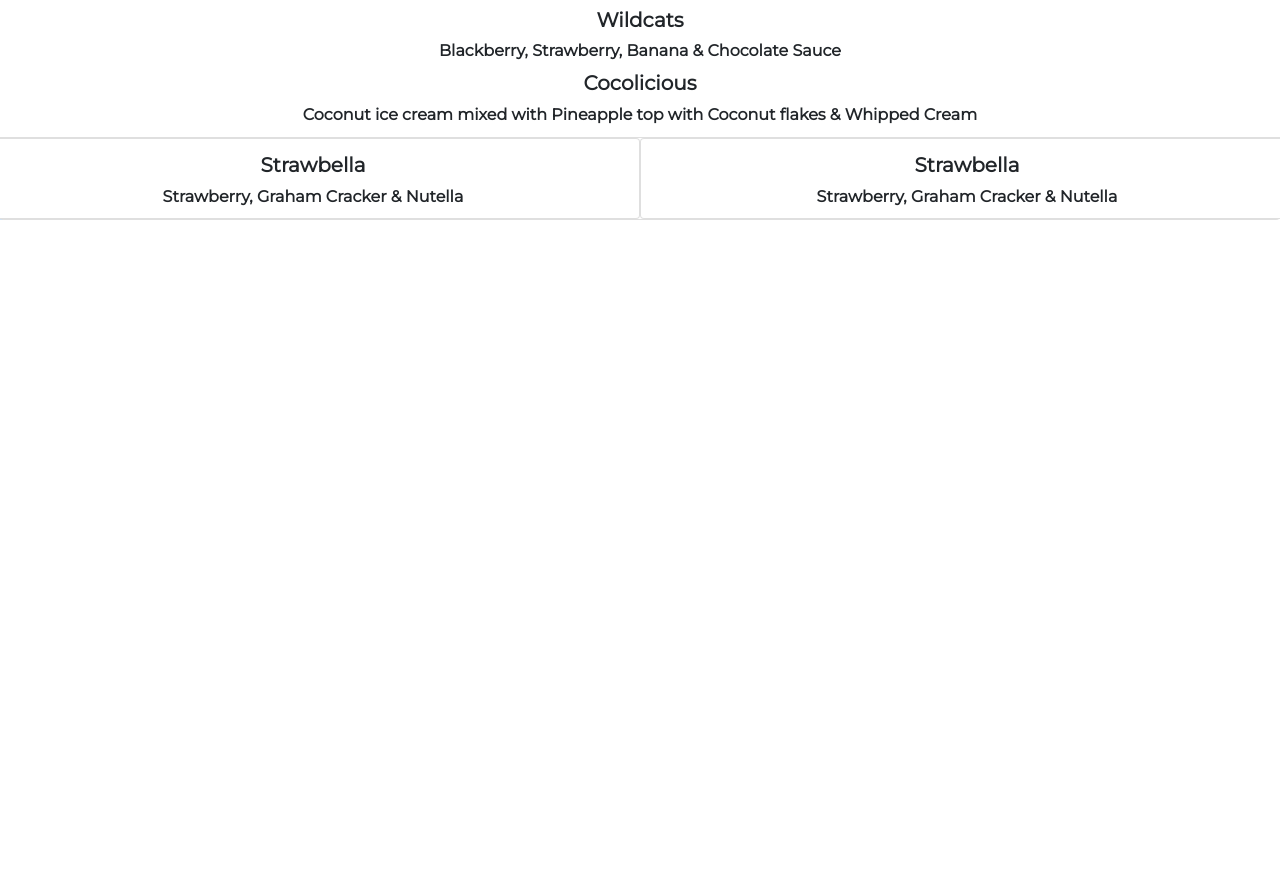
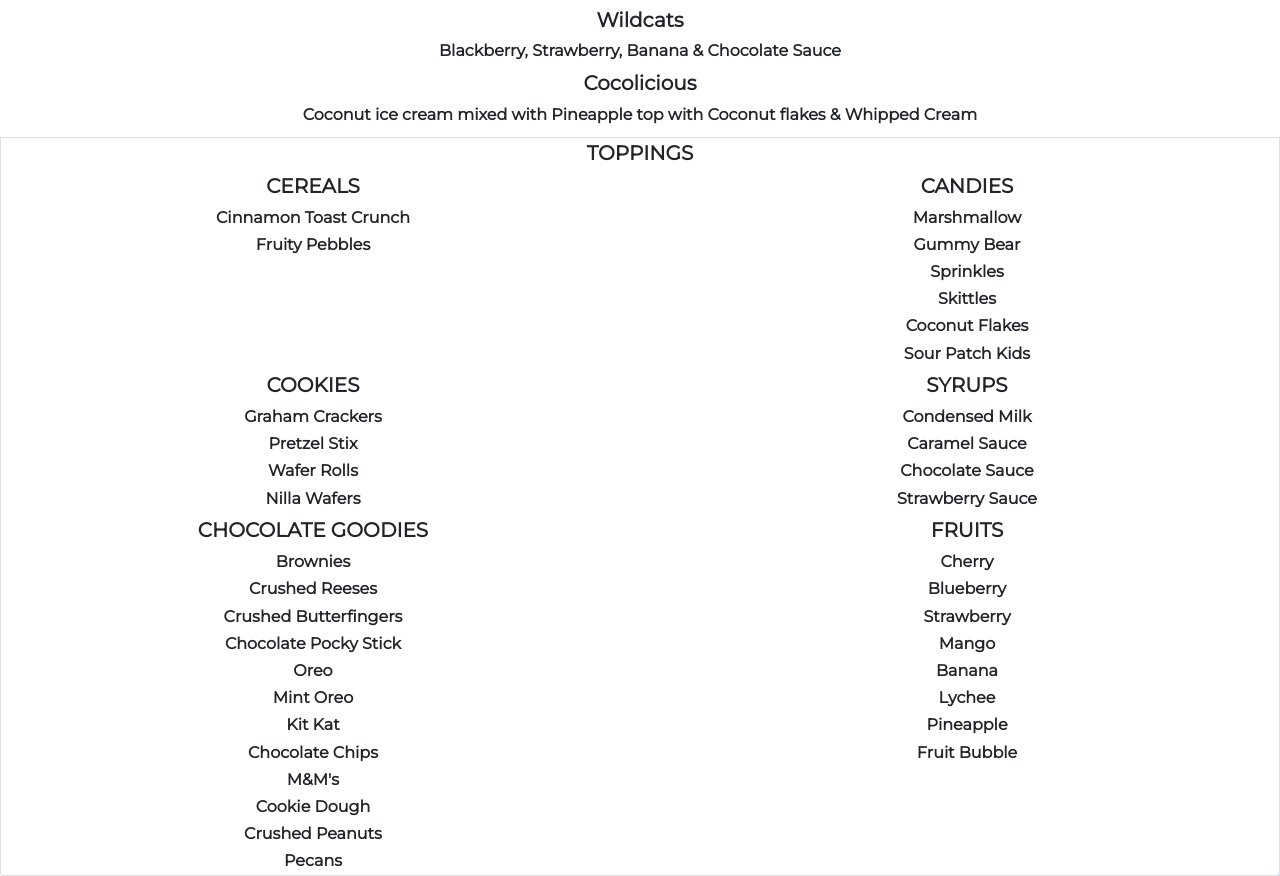
Before and after one commit to Dewinurdin/icy-blue, a React (Create React App) app: page / in a window 1280 px wide. Shown: the part 2040-2916 px from the top of the page. Before the commit the page ends 2260 px from the top, so only its background shows below. Built offline with nearby package versions, Linux system fonts and the light colour scheme.

Commit message:
added toppings

```diff
--- a/src/pages/IceMenu.js
+++ b/src/pages/IceMenu.js
@@ -61,19 +61,71 @@ const IceMenu = () => (
 
           </Card>
         </Col>
+        <Col xs={12}>
+          <div className="menu-title montserrat center">TOPPINGS</div>
+        </Col>
 
         <Col xs={6}>
-          <Card>
-          <Card.Body className="menu-title montserrat center">Strawbella</Card.Body>
-            <Card.Body className="menu-description montserrat center">Strawberry, Graham Cracker & Nutella</Card.Body>
-          </Card>
+          <Card.Body className="menu-title montserrat center">CEREALS</Card.Body>
+          <Card.Body className="menu-description montserrat center">Cinnamon Toast Crunch</Card.Body>
+          <Card.Body className="menu-description montserrat center">Fruity Pebbles</Card.Body>
+        </Col>
+
+        <Col xs={6}>
+          <Card.Body className="menu-title montserrat center">CANDIES</Card.Body>
+          <Card.Body className="menu-description montserrat center">Marshmallow</Card.Body>
+          <Card.Body className="menu-description montserrat center">Gummy Bear</Card.Body>
+          <Card.Body className="menu-description montserrat center">Sprinkles</Card.Body>
+          <Card.Body className="menu-description montserrat center">Skittles</Card.Body>
+          <Card.Body className="menu-description montserrat center">Coconut Flakes</Card.Body>
+          <Card.Body className="menu-description montserrat center">Sour Patch Kids</Card.Body>
+
         </Col>
         <Col xs={6}>
-          <Card>
-          <Card.Body className="menu-title montserrat center">Strawbella</Card.Body>
-            <Card.Body className="menu-description montserrat center">Strawberry, Graham Cracker & Nutella</Card.Body>
-          </Card>
+          <Card.Body className="menu-title montserrat center">COOKIES</Card.Body>
+          <Card.Body className="menu-description montserrat center">Graham Crackers</Card.Body>
+          <Card.Body className="menu-description montserrat center">Pretzel Stix</Card.Body>
+          <Card.Body className="menu-description montserrat center">Wafer Rolls</Card.Body>
+          <Card.Body className="menu-description montserrat center">Nilla Wafers</Card.Body>
         </Col>
+        <Col xs={6}>
+          <Card.Body className="menu-title montserrat center">SYRUPS</Card.Body>
+          <Card.Body className="menu-description montserrat center">Condensed Milk</Card.Body>
+          <Card.Body className="menu-description montserrat center">Caramel Sauce</Card.Body>
+          <Card.Body className="menu-description montserrat center">Chocolate Sauce</Card.Body>
+          <Card.Body className="menu-description montserrat center">Strawberry Sauce</Card.Body>
+        </Col>
+
+
+        <Col xs={6}>
+          <Card.Body className="menu-title montserrat center">CHOCOLATE GOODIES</Card.Body>
+          <Card.Body className="menu-description montserrat center">Brownies</Card.Body>
+          <Card.Body className="menu-description montserrat center">Crushed Reeses</Card.Body>
+          <Card.Body className="menu-description montserrat center">Crushed Butterfingers</Card.Body>
+          <Card.Body className="menu-description montserrat center">Chocolate Pocky Stick</Card.Body>
+          <Card.Body className="menu-description montserrat center">Oreo </Card.Body>
+          <Card.Body className="menu-description montserrat center">Mint Oreo </Card.Body>
+          <Card.Body className="menu-description montserrat center">Kit Kat </Card.Body>
+          <Card.Body className="menu-description montserrat center">Chocolate Chips </Card.Body>
+          <Card.Body className="menu-description montserrat center">M&M's </Card.Body>
+          <Card.Body className="menu-description montserrat center">Cookie Dough </Card.Body>
+          <Card.Body className="menu-description montserrat center">Crushed Peanuts </Card.Body>
+          <Card.Body className="menu-description montserrat center">Pecans</Card.Body>
+        </Col>
+        <Col xs={6}>
+          <Card.Body className="menu-title montserrat center">FRUITS</Card.Body>
+            <Card.Body className="menu-description montserrat center">Cherry</Card.Body>
+            <Card.Body className="menu-description montserrat center">Blueberry</Card.Body>
+            <Card.Body className="menu-description montserrat center">Strawberry</Card.Body>
+            <Card.Body className="menu-description montserrat center">Mango</Card.Body>
+            <Card.Body className="menu-description montserrat center">Banana</Card.Body>
+            <Card.Body className="menu-description montserrat center">Lychee</Card.Body>
+            <Card.Body className="menu-description montserrat center">Pineapple</Card.Body>
+            <Card.Body className="menu-description montserrat center">Fruit Bubble</Card.Body>
+        </Col>
+
+
+
 
       </Row>
   </Card>
```
